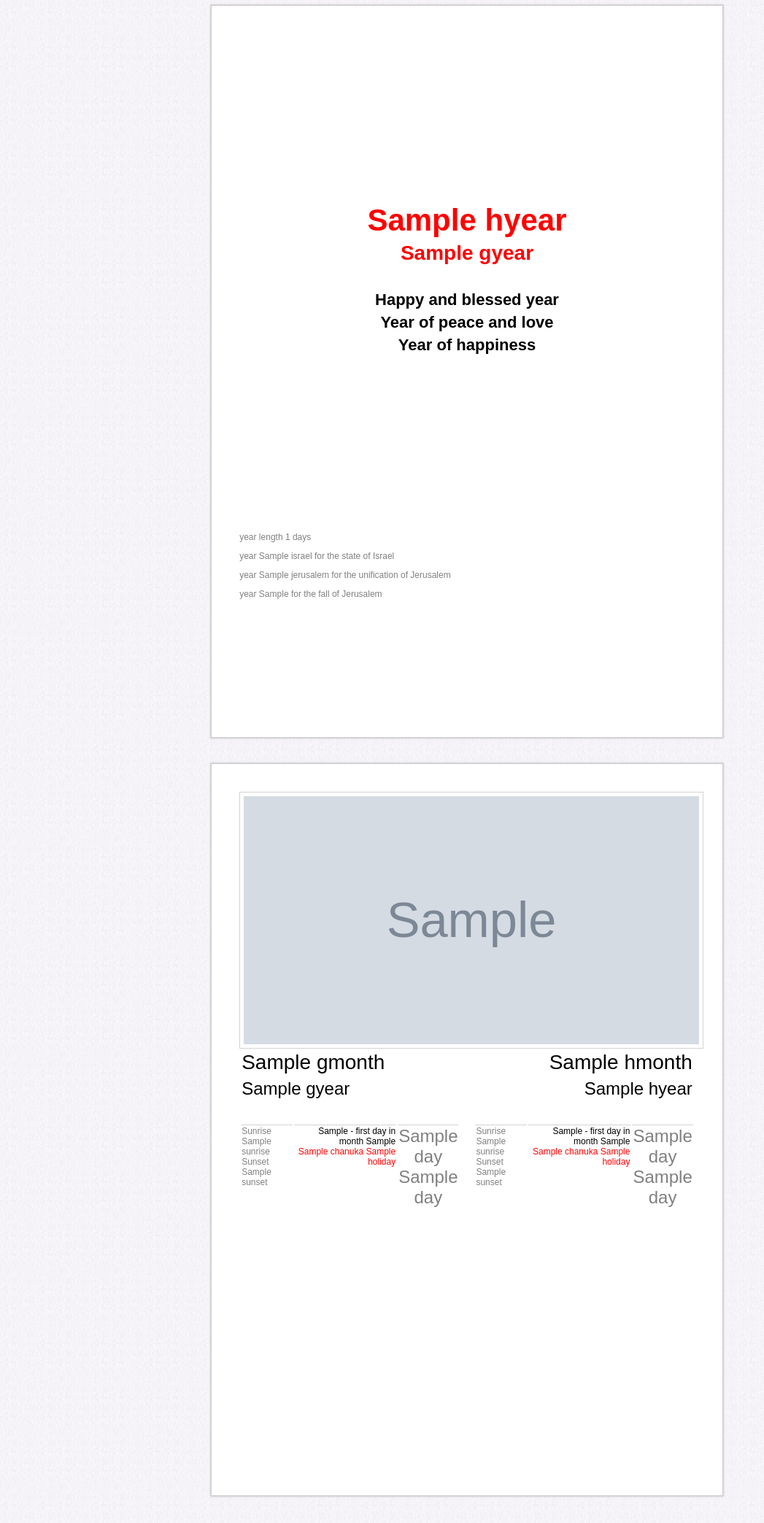
After one commit to yaacov/hcaldjango, a Django app: template trunk/hcaldjango/hcal/templates/biweekly.html in a window 1280 px wide. The commit adds this page. Shown: the whole page at 73% size, without its empty margins (0-1047 px from the left). Run offline with Django 3.2, Linux system fonts and the light colour scheme; the template is opened without the code that fills it: most values are stand-ins (such as "Sample title", 1, 10 or a date in 2020); grey boxes marked "Sample" are stand-in pictures.

Commit message:
add biwieekly view

```diff
--- a/trunk/hcaldjango/hcal/static/css/calendar.css
+++ b/trunk/hcaldjango/hcal/static/css/calendar.css
@@ -159,3 +159,9 @@ body {
   font-size: 36px;
   text-align: center;
 }
+.calendar-week.right .day-d {
+  font-size: 24px;
+}
+.calendar-week.left .day-d {
+  font-size: 24px;
+}
--- /dev/null
+++ b/trunk/hcaldjango/hcal/templates/biweekly.html
@@ -0,0 +1,160 @@
+{% load i18n %}
+<html>
+<head>
+<title>calendar</title>
+<meta http-equiv="Content-Type" content="text/html; charset=UTF-8" />
+<link rel="stylesheet" type="text/css" media="all" href="/static/css/calendar.css" />
+<link rel="stylesheet" type="text/css" media="print" href="/static/css/print.css" />
+</head>
+<body>
+
+<div class="page first">
+    <div class="placeholeder"></div>
+    <h1 class="hyear">{{ header.hyear }}</h1>
+    <h1 class="gyear">{{ header.gyear }}</h1>
+    <h1>{% trans "Happy and blessed year" %}</h1>
+    <h1>{% trans "Year of peace and love" %}</h1>
+    <h1>{% trans "Year of happiness" %}</h1>
+    <div class="placeholeder"></div>
+    <p>{% trans "year length" %} {{ header.hebrew_year_length }} {% trans "days" %}</p>
+    <p>{% trans "year" %} {{ header.israel }} {% trans "for the state of Israel" %}</p>
+    <p>{% trans "year" %} {{ header.jerusalem }} {% trans "for the unification of Jerusalem" %}</p>
+    <p>{% trans "year" %} {{ header.mered_gadol }} {% trans "for the fall of Jerusalem" %}</p>
+</div>
+
+{% if weeks %}
+{% for week in weeks %}
+<div class="page">
+
+    <div class="header">
+        <img src="{{ week.header.image }}" />
+        <table>
+          <tr>
+            <td class="month month-a">{{ week.header.gmonth }}</td>
+            <td class="month month-b">{{ week.header.hmonth }}</td>
+          </tr>
+        </table>
+        <table>
+          <tr>
+            <td class="year year-a">{{ week.header.gyear }}</td>
+            <td class="year year-b">{{ week.header.hyear }}</td>
+          </tr>
+        </table>
+    </div>
+
+    {% if week.days %}
+    <div class="calendar-week right">
+    <table>
+
+        {% for day in week.days|slice:":7" %}
+        <tr class="day {{ day.class }}">
+            <td class="day-b">
+                <span class="line1">{% trans 'Sunrise' %}</span><br/>
+                <span class="line2">{{ day.times.sunrise }}</span><br/>
+                <span class="line3">{% trans 'Sunset' %}</span><br/>
+                <span class="line4">{{ day.times.sunset }}</span><br/>
+            </td>
+            <td class="day-c">
+                <span class="line1">
+                {{ day.gdate.day_of_week_str }}
+                {% if day.hdate.day_num == 1 %}
+                    - {% trans "first day in month" %} {{ day.hdate.month_str }}
+                {% endif %}
+                {% if day.omer.is_omer %}
+                    - {{ day.omer.number }} {% trans "on the omer" %}
+                {% endif %}
+                </span><br/>
+                <span class="line2">
+                {% if day.chanuka %}
+                    {{ day.chanuka }}
+                {% endif %}
+                {% if day.holiday.type != 0 %}
+                    {{ day.holiday.title }}
+                {% endif %}
+                </span><br/>
+                <span class="line3">
+                {% if day.parasha.is_parasha %}
+                    {{ day.parasha.title }}
+                {% endif %}
+                </span><br/>
+                <span class="line4">{% if day.gdate.day_of_week == 6 %}
+                    {% trans 'Candle light' %} {{ day.times.candlelight }}
+                {% elif day.is_erev_hag and not day.is_hag %}
+                    {% trans 'Candle light' %} {{ day.times.candlelight }}
+                {% elif day.gdate.day_of_week == 7 %}
+                    {% trans 'Shabat ends ' %} {{ day.times.three_stars }}
+                {% elif day.is_hag and not day.is_erev_hag %}
+                    {% trans 'Hag ends ' %} {{ day.times.three_stars }}
+                {% endif %}
+                </span><br/>
+            </td>
+            <td class="day-d">
+              {{ day.hdate.day }} <br/> {{ day.gdate.day }}
+            </td>
+        </tr>
+        {% endfor %}
+
+    </table>
+    </div>
+
+    <div class="calendar-week left">
+    <table>
+
+        {% for day in week.days|slice:"7:14" %}
+        <tr class="day {{ day.class }}">
+            <td class="day-b">
+                <span class="line1">{% trans 'Sunrise' %}</span><br/>
+                <span class="line2">{{ day.times.sunrise }}</span><br/>
+                <span class="line3">{% trans 'Sunset' %}</span><br/>
+                <span class="line4">{{ day.times.sunset }}</span><br/>
+            </td>
+            <td class="day-c">
+                <span class="line1">
+                {{ day.gdate.day_of_week_str }}
+                {% if day.hdate.day_num == 1 %}
+                    - {% trans "first day in month" %} {{ day.hdate.month_str }}
+                {% endif %}
+                {% if day.omer.is_omer %}
+                    - {{ day.omer.number }} {% trans "on the omer" %}
+                {% endif %}
+                </span><br/>
+                <span class="line2">
+                {% if day.chanuka %}
+                    {{ day.chanuka }}
+                {% endif %}
+                {% if day.holiday.type != 0 %}
+                    {{ day.holiday.title }}
+                {% endif %}
+                </span><br/>
+                <span class="line3">
+                {% if day.parasha.is_parasha %}
+                    {{ day.parasha.title }}
+                {% endif %}
+                </span><br/>
+                <span class="line4">{% if day.gdate.day_of_week == 6 %}
+                    {% trans 'Candle light' %} {{ day.times.candlelight }}
+                {% elif day.is_erev_hag and not day.is_hag %}
+                    {% trans 'Candle light' %} {{ day.times.candlelight }}
+                {% elif day.gdate.day_of_week == 7 %}
+                    {% trans 'Shabat ends ' %} {{ day.times.three_stars }}
+                {% elif day.is_hag and not day.is_erev_hag %}
+                    {% trans 'Hag ends ' %} {{ day.times.three_stars }}
+                {% endif %}
+                </span><br/>
+            </td>
+            <td class="day-d">
+              {{ day.hdate.day }} <br/> {{ day.gdate.day }}
+            </td>
+        </tr>
+        {% endfor %}
+
+    </table>
+    </div>
+    {% endif %}
+
+</div>
+{% endfor %}
+{% endif %}
+
+</body>
+</html>
--- a/trunk/hcaldjango/hcal/urls.py
+++ b/trunk/hcaldjango/hcal/urls.py
@@ -6,9 +6,9 @@ from django.conf.urls import patterns, include, url
 
 urlpatterns = patterns('',
     url(r'^$', 'hcal.views.weekly'),
-    url(r'^weekly/$', 'hcal.views.weekly'),
-    url(r'^weekly/(?P<theme>\w+)/$', 'hcal.views.weekly'),
-    url(r'^weekly/(?P<theme>\w+)/(?P<hyear>\w+)/$', 'hcal.views.weekly'),
+    url(r'^(?P<page>\w+)/$', 'hcal.views.weekly'),
+    url(r'^(?P<page>\w+)/(?P<theme>\w+)/$', 'hcal.views.weekly'),
+    url(r'^(?P<page>\w+)/(?P<theme>\w+)/(?P<hyear>\w+)/$', 'hcal.views.weekly'),
 
     # Examples:
     # url(r'^$', 'hcaldjango.views.home', name='home'),
```
Also changed, not shown: trunk/hcaldjango/hcal/views.py (+19 -4 lines).
